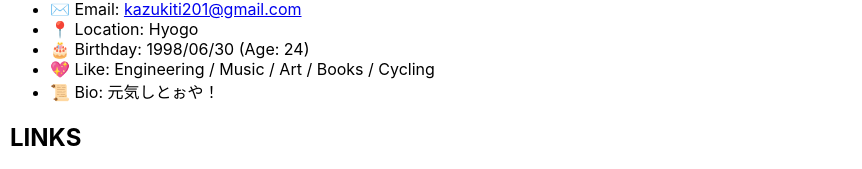
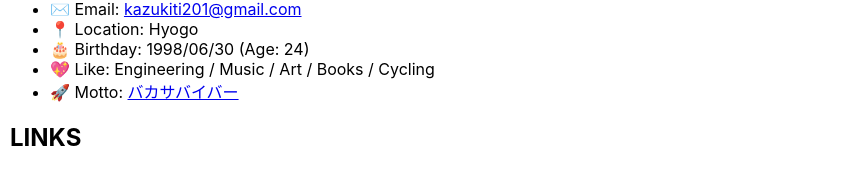
Before and after one commit to tyokinuhata/tyokinuhata.github.io, a React (Create React App) app: page / in a window 1280 px wide. Shown: the part 376-545 px from the top of the page, without its empty margins (0-862 px from the left). Built offline with nearby package versions, Linux system fonts and the light colour scheme.

Commit message:
Add motto

```diff
--- a/src/App.tsx
+++ b/src/App.tsx
@@ -50,7 +50,7 @@ export const App = (): ReactElement => {
           <span> (Age: {getAge(about.birthday.value)})</span>
         </li>
         <li>{about.like.icon} {about.like.key}: {about.like.value.join(' / ')}</li>
-        <li>{about.bio.icon} {about.bio.key}: {about.bio.value}</li>
+        <li>{about.motto.icon} {about.motto.key}: <a href={about.motto.link} target="_blank" rel="noreferrer noopener">{about.motto.value}</a></li>
       </ul>
       <h2>{links.title}</h2>
       <ul>
--- a/src/portfolio.json
+++ b/src/portfolio.json
@@ -33,10 +33,11 @@
             "value": ["Engineering", "Music", "Art", "Books", "Cycling"],
             "icon": "💖"
         },
-        "bio": {
-            "key": "Bio",
-            "value": "元気しとぉや！",
-            "icon": "📜"
+        "motto": {
+            "key": "Motto",
+            "value": "バカサバイバー",
+            "icon": "🚀",
+            "link": "https://www.youtube.com/watch?v=n9QTaxnm-P0"
         }
     },
     "links": {
--- a/src/portfolio.ts
+++ b/src/portfolio.ts
@@ -31,10 +31,11 @@ export interface About {
     value: Array<string>;
     icon: string;
   }
-  bio: {
+  motto: {
     key: string;
     value: string;
     icon: string;
+    link: string;
   };
 }
 
```
